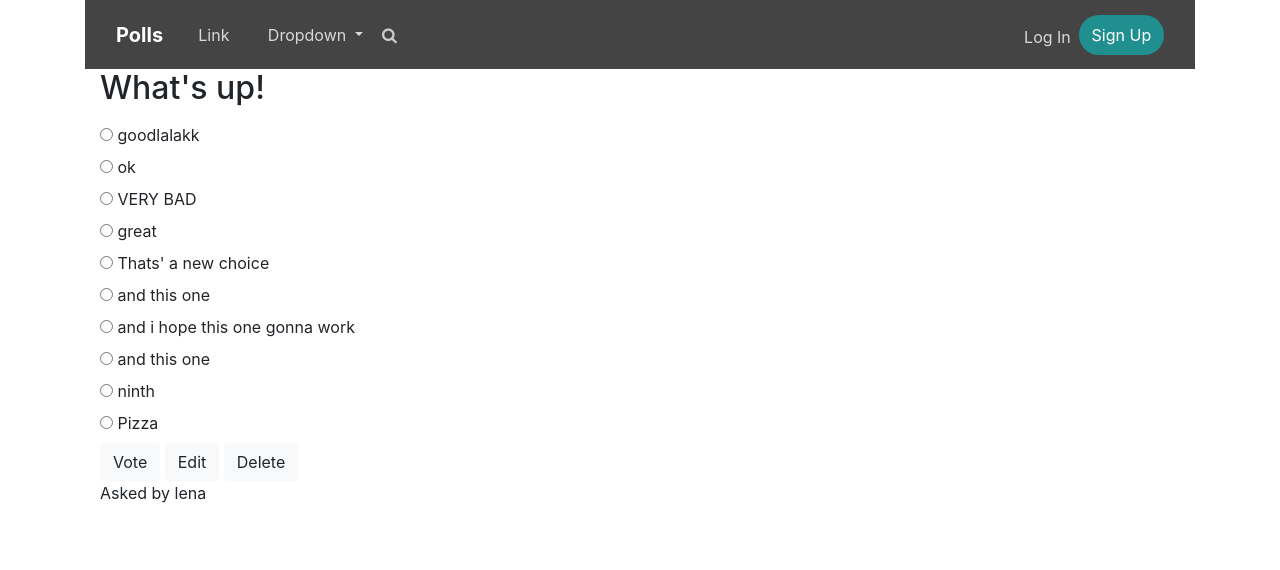
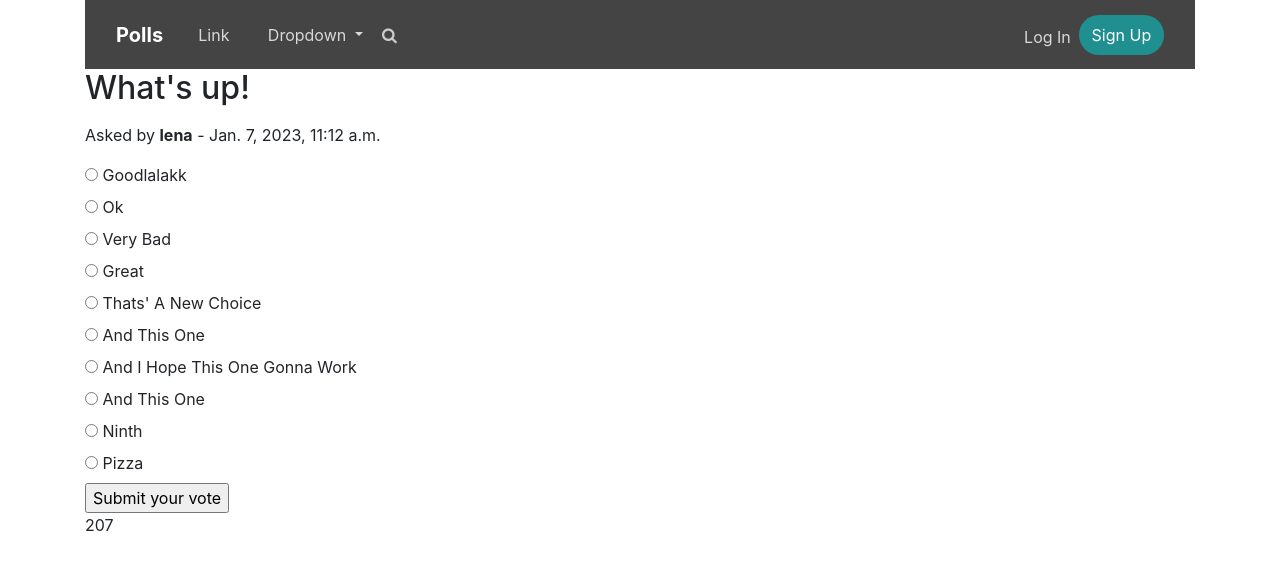
Before and after one commit to lenakotishova/Votalot, a Django app: page /polls/1/ in a window 1280 px wide. Shown: the top 570 px of the page. Run offline with Django 4.2, Linux system fonts and the light colour scheme; data comes from the database, SQL or seed files in the repository; both versions use the stored data as it was after the commit; some libraries are stand-ins or nearby versions.

Commit message:
Determine The Correct User To Edit Posts

```diff
--- a/polls/models.py
+++ b/polls/models.py
@@ -1,6 +1,7 @@
 from django.db import models
 import datetime
 from datetime import timedelta
+from django.db.models import Sum
 
 from django.urls import reverse
 from django.utils import timezone
@@ -14,7 +15,7 @@ class Question(models.Model):
         on_delete=models.CASCADE,
         null=True
     )
-    question_text = models.CharField(max_length=40)
+    question_text = models.CharField(max_length=100)
     pub_date = models.DateTimeField('date to publish', default=timezone.now)
     created_date = models.DateTimeField('date created', default=timezone.now)
 
@@ -31,6 +32,10 @@ class Question(models.Model):
     def get_absolute_url(self):
         return reverse('polls:details', kwargs={'pk': self.pk})
 
+    @property
+    def total_votes(self):
+        return self.choice_set.aggregate(Sum('votes'))['votes__sum']
+
 
 class Choice(models.Model):
     question = models.ForeignKey(Question, on_delete=models.CASCADE)
--- /dev/null
+++ b/polls/templates/polls/access_denied.html
@@ -0,0 +1 @@
+<p>You cannot view this page</p>
--- a/polls/templates/polls/detail.html
+++ b/polls/templates/polls/detail.html
@@ -1,24 +1,42 @@
 {% extends "polls/base.html" %}
 
 {% block content %}
-<div class="container">
+    <div class="poll-form-container">
         <form action="{% url 'polls:vote' question.id %}" method="post">
             {% csrf_token %}
-<fieldset>
-    <legend><h2>{{ question.question_text }}</h2></legend>
-    {% if error_message %}<p><strong>{{ error_message }}</strong></p>{% endif %}
+            <fieldset class="poll-fieldset">
+                <legend>
+                    <h2>{{ question.question_text }}</h2>
+                </legend>
+                <p class='asked-by'>
+                    Asked by <b class="asked-by">{{ question.author }}</b> - <time>{{ question.created_date }}</time>
+                </p>
+
+                {% if error_message %}
+                    <p><strong>{{ error_message }}</strong></p>
+                {% endif %}
                 {% for choice in question.choice_set.all %}
-
-            <input type="radio" name="choice" id="choice{{ forloop.counter }}" value="{{ choice.id }}">
-            <label for="choice{{ forloop.counter }}">{{ choice.choice_text }}</label><br>
-
+                    <div class="radio">
+                        <input type="radio" class="radio__input" name="choice" id="choice{{ forloop.counter }}" value="{{ choice.id }}">
+                        <label for="choice{{ forloop.counter }}" class="radio__label">{{ choice.choice_text.title }}</label>
+                    </div>
                 {% endfor %}
             </fieldset>
-<input class='btn btn-light action-button' type="submit" value="Vote">
+        <div class="right-side">
+{#            {% if user.is_authenticated %}#}
+                <input class='action-button' type="submit" value="Submit your vote">
+{#            {% else %}#}
+{#                <input class='action-button' type="submit" value="Submit your vote" disabled>#}
+{#                <p>Please <a href="{% url 'users:login' %}">login</a> to vote on this question</p>#}
+{#            {% endif %}#}
+
+            {% if user.id == question.author.id %}
                 <a class="btn btn-light action-button" role="button" href="{% url 'polls:edit' question.id %}">Edit</a>
                 <a class="btn btn-light action-button" role="button" href="{% url 'polls:delete' question.id %}">Delete</a>
+            {% endif %}
+            <p>{{ question.total_votes }}</p>
 
-
+        </div>
         </form>
-<p>Asked by {{ question.author }}</p>
+</div>
 {% endblock %}
--- a/polls/views.py
+++ b/polls/views.py
@@ -17,6 +17,7 @@ from .forms import *
 class IndexView(generic.ListView, LoginRequiredMixin):
     template_name = 'polls/index.html'
     context_object_name = 'latest_question_list'
+    paginate_by = 5
 
     def get_queryset(self):
         # return the latest 5 questions
@@ -24,7 +25,7 @@ class IndexView(generic.ListView, LoginRequiredMixin):
             pub_date__lte=timezone.now()).order_by('-pub_date')[:5]
 
 
-class DetailView(generic.DetailView, LoginRequiredMixin):
+class DetailView(generic.DetailView):
     model = Question
     template_name = 'polls/detail.html'
 
@@ -35,7 +36,8 @@ class DetailView(generic.DetailView, LoginRequiredMixin):
     #                              pub_date__lte=timezone.now())
 
 
-class ResultView(generic.DetailView, LoginRequiredMixin):
+class ResultView(LoginRequiredMixin, generic.DetailView):
+    login_url = 'users:login'
     model = Question
     template_name = 'polls/results.html'
 
@@ -51,22 +53,23 @@ def result_data(request, pk):
 
     return JsonResponse(votedata, safe=False)
 
-@login_required
+@login_required(login_url='users:login')
 def vote(request, question_id):
     question = get_object_or_404(Question, pk=question_id)
     try:
         selected_choice = question.choice_set.get(pk=request.POST['choice'])
     except KeyError:
         return render(request, 'polls/detail.html',
-                      {'question': question,
-                       'error_message': "You didn't select a choice"
-                       })
+                          {'question': question,
+                           'error_message': "You didn't select a choice"
+                           })
     else:
         selected_choice.votes += 1
         selected_choice.save()
         return HttpResponseRedirect(reverse('polls:results', args=(question.id,)))
 
-@login_required
+
+@login_required(login_url='users:login')
 def create_polls_form_view(request):
     if request.method == "POST":
         form = QuestionForm(request.POST)
@@ -91,7 +94,7 @@ def create_polls_form_view(request):
         return render(request, 'polls/create_poll.html', {'form': form,
                                                           'choice_form': choice_form, })
 
-@login_required
+@login_required(login_url='users:login')
 def edit_poll_view(request, pk):
     question = Question.objects.get(id=pk)
     formset = PollFormSet(instance=question)
@@ -117,7 +120,7 @@ def edit_poll_view(request, pk):
         })
 
 
-@login_required
+@login_required(login_url='users:login')
 def delete_poll_view(request, pk):
     question = Question.objects.get(id=pk)
     if request.method == "POST":
```
Also changed, not shown: polls/templates/polls/index.html (+19 -5 lines), db.sqlite3. Lines whose indentation alone changed are shown as unchanged.
